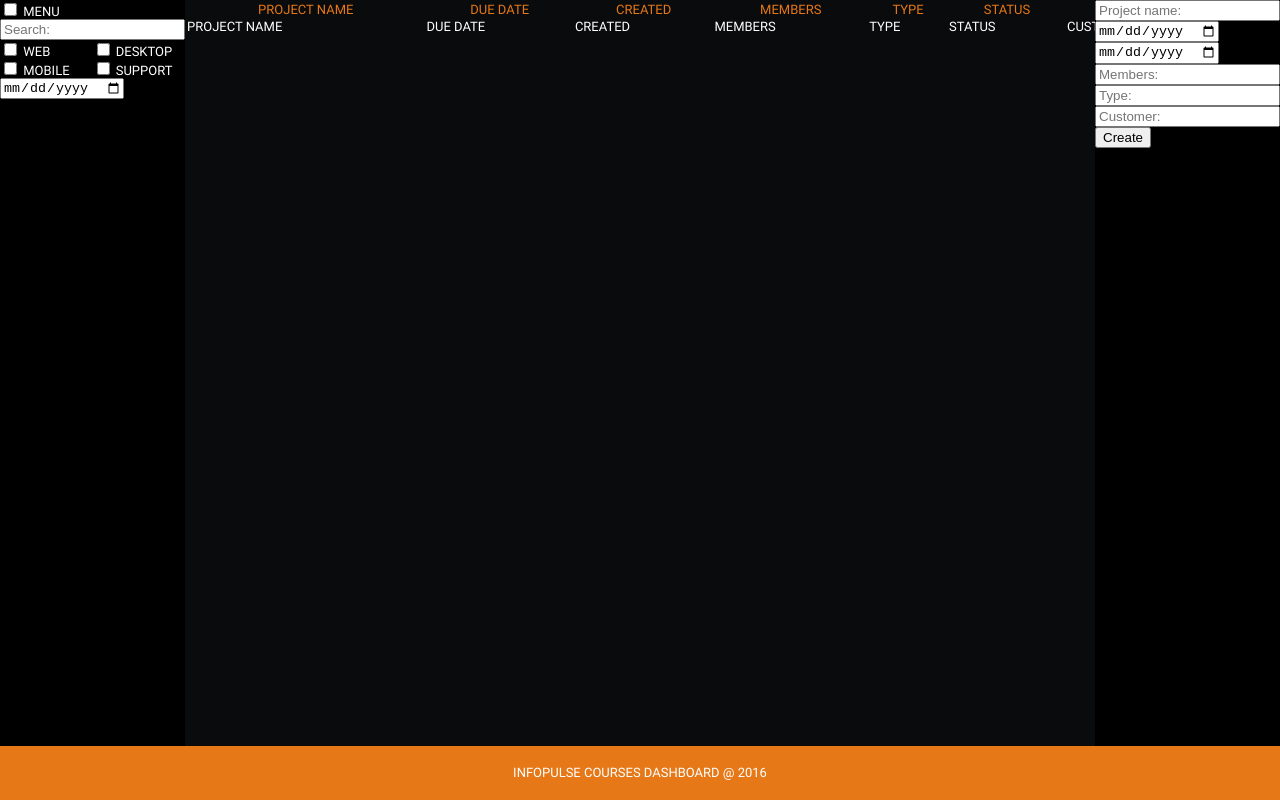
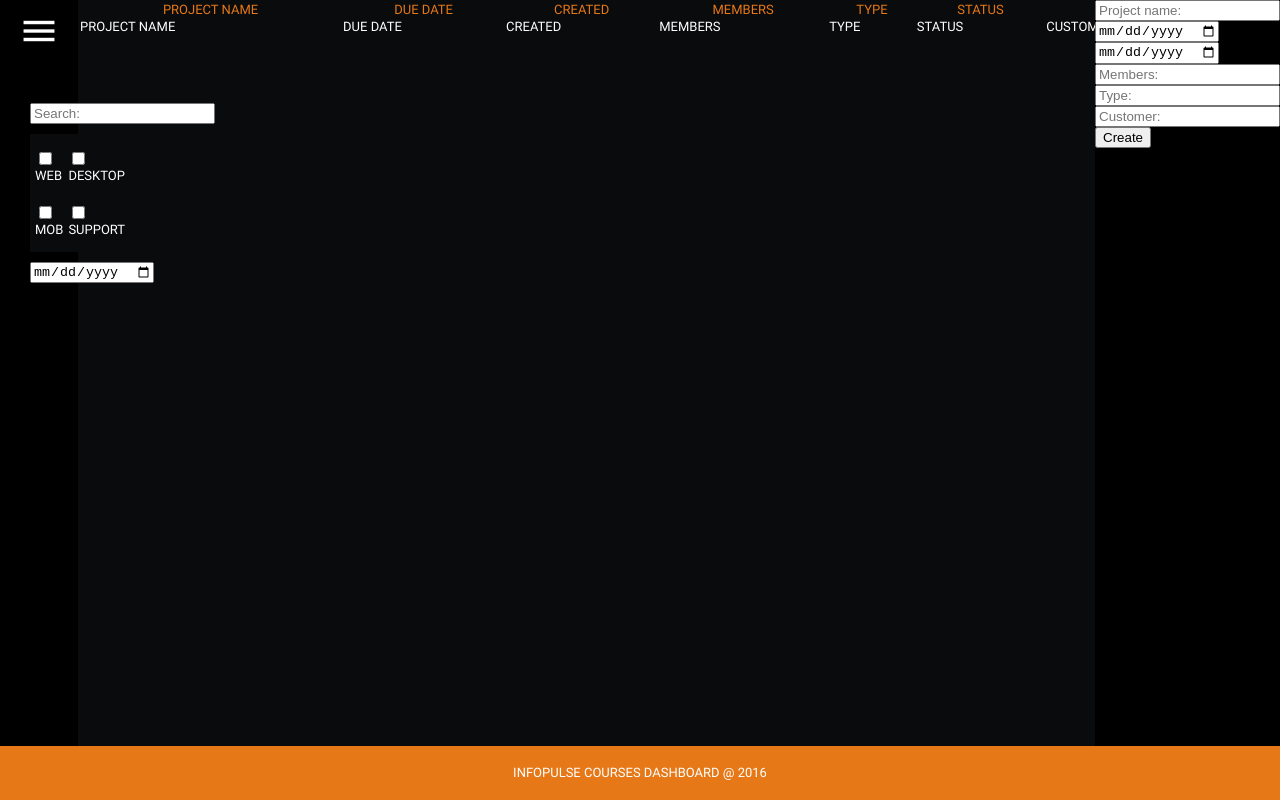
Before and after one commit to agadzevych/inco, a plain HTML site: page index.html in a window 1280 px wide. Drawn offline with Linux system fonts and the light colour scheme; a script that the page names is missing.

Commit message:
update("default.css"):left menu customization. Menu button adjusted. Menu behaviour implemented(draft).

```diff
--- a/css/default.css
+++ b/css/default.css
@@ -83,7 +83,7 @@ body {
     z-index: 2;
 }
 
-#foot-main>span {
+#foot-main > span {
     line-height: 4.125em;
 }
 
@@ -91,10 +91,56 @@ body {
 #as-filter-area {
     background: #000;
     height: 100%;
+    transition: width .5s;
+    width: 78px;
+}
+
+#as-filter-area.expanded {
+    width: 369px;
+}
+
+.div-menutop {
+    padding: 15px;
+}
+
+#div-menubtn {
+    background-image: url(../img/menu.png);
+	background-position: center;
+    background-repeat: no-repeat;
+    height: 33px;
+    width: 48px;
+}
+
+#div-menubtn:hover {
+    background-color: rgba(255, 255, 255, 0.2);
+}
+
+#div-menubtn.checked {
+    background-color: rgba(255, 255, 255, 0.4);
+}
+
+#div-menubtn.checked:hover {
+    background-color: rgba(255, 255, 255, 0.6);
+}
+
+.div-menutop input,
+.div-menutop span {
+    display: none;
+}
+
+#div-filtermenu {
+    padding: 30px;
+    width: 100%;
+}
+
+#div-filtermenu p {
+    padding: 10px 0 10px 0;
 }
 
 #chk-prjtype > div {
+    background: #0a0b0d;
     float: left;
+    padding: 5px;
     position: relative;
     width: 50%;
 }
@@ -107,7 +153,7 @@ body {
     position: relative;
 }
 
-#sect-table-data>table {
+#sect-table-data > table {
     height: 100%;
     width: 100%;
 }
```
